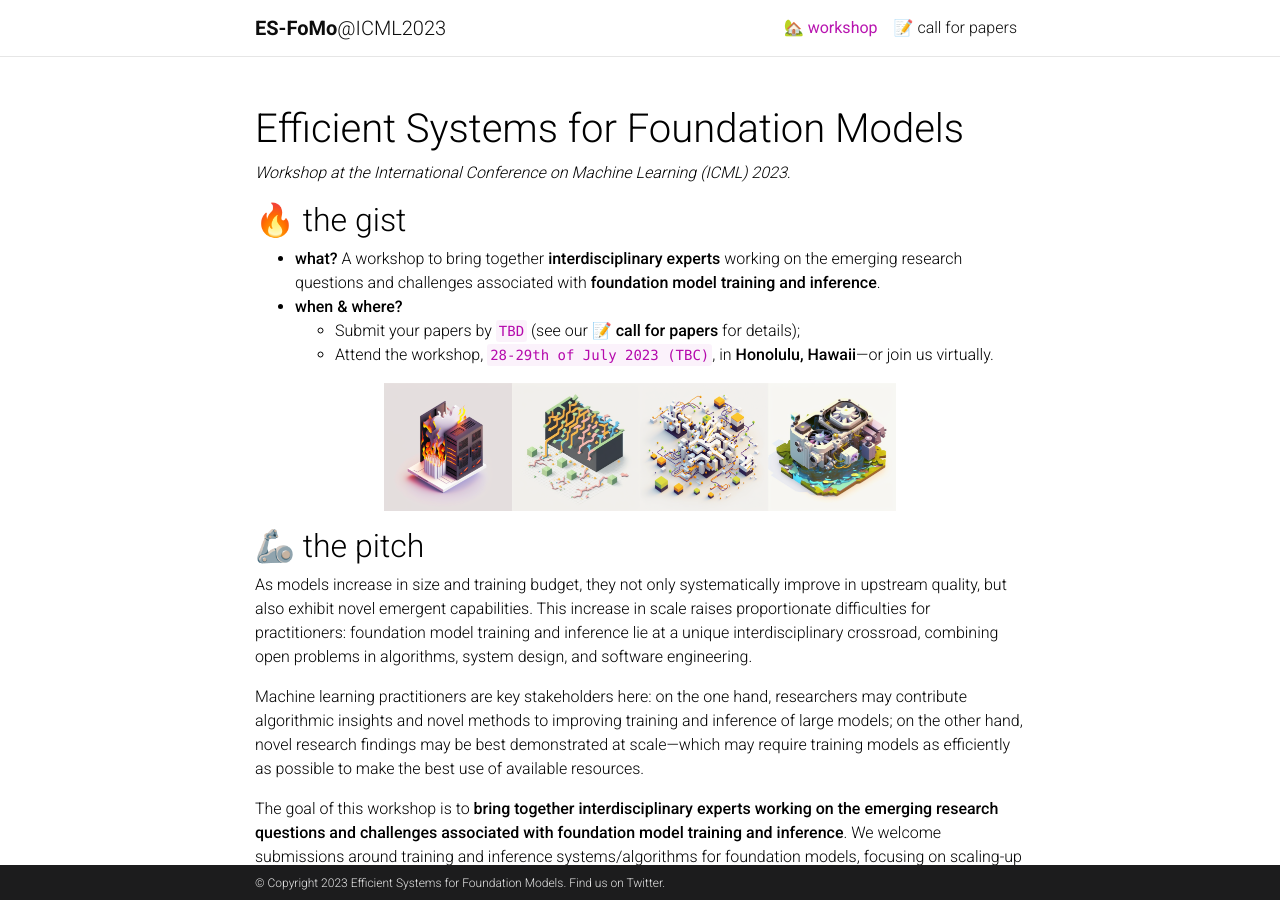
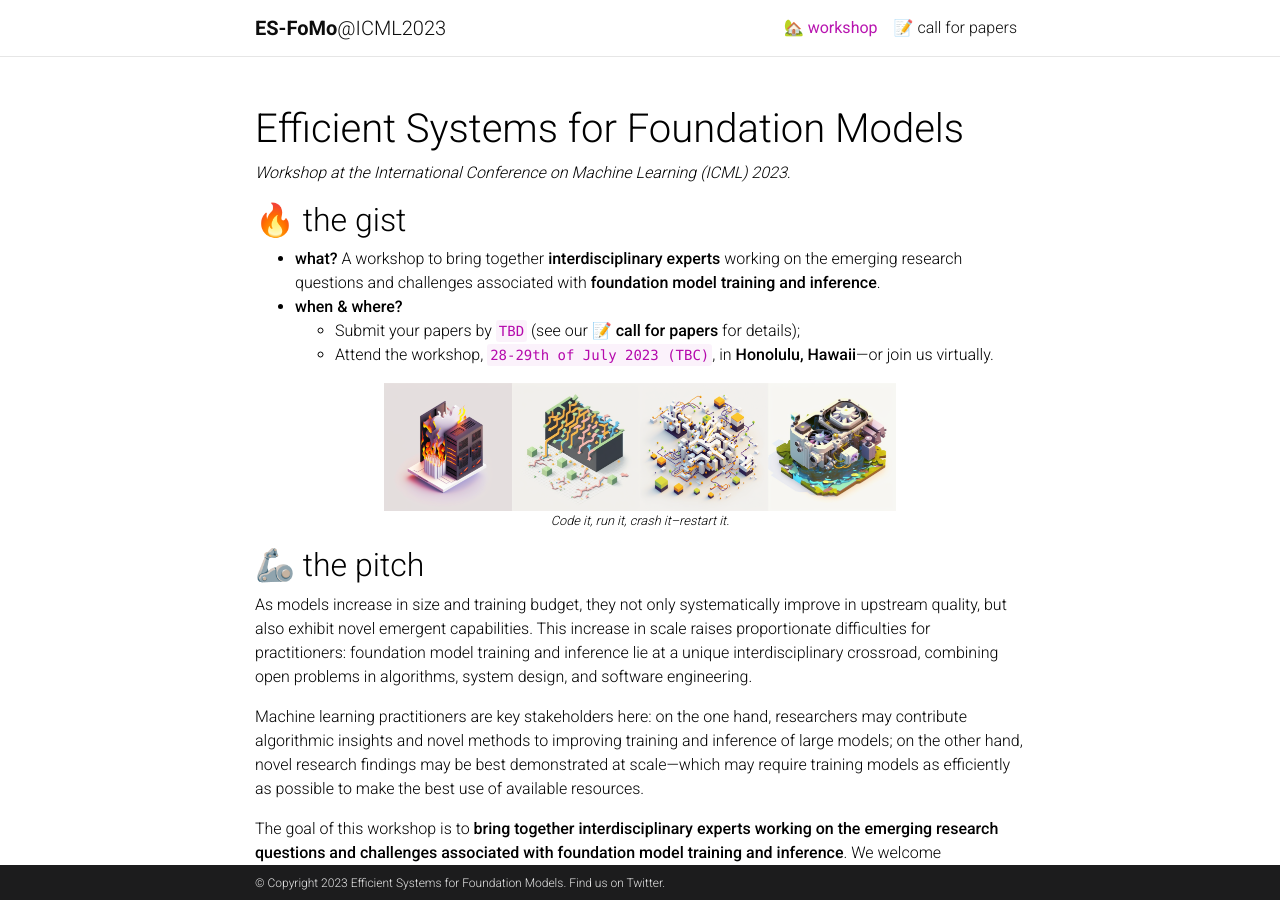
Before and after one commit to slippylolo/es-fomo.github.io, a Jekyll site: the page built from _pages/about.md, in a window 1280 px wide and 900 px high. Built offline with Jekyll 4.4.1, drawn with Linux system fonts in a browser that asks for light colours; full-size pictures stand in for the smaller copies a plugin makes; comment, search, counter and statistics services are not loaded; a style sheet for code colours, icons or effects is not loaded.

Commit message:
:art: Add image legend

```diff
--- a/_pages/about.md
+++ b/_pages/about.md
@@ -11,8 +11,10 @@ subtitle: <i>Workshop at the International Conference on Machine Learning (ICML)
   * Submit your papers by **`TBD`** (see our [**📝 call for papers**](/call/) for details);
   * Attend the workshop, **`28-29th of July 2023 (TBC)`**, in **Honolulu, Hawaii**—or join us virtually.
 
+
 ![Banner](assets/img/banner.png){:width="512" .center-image}
-
+*Code it, run it, crash it--restart it.*
+{: style="color:gray; font-size: 80%; text-align: center;"}
 
 ## 🦾 the pitch
 
```
